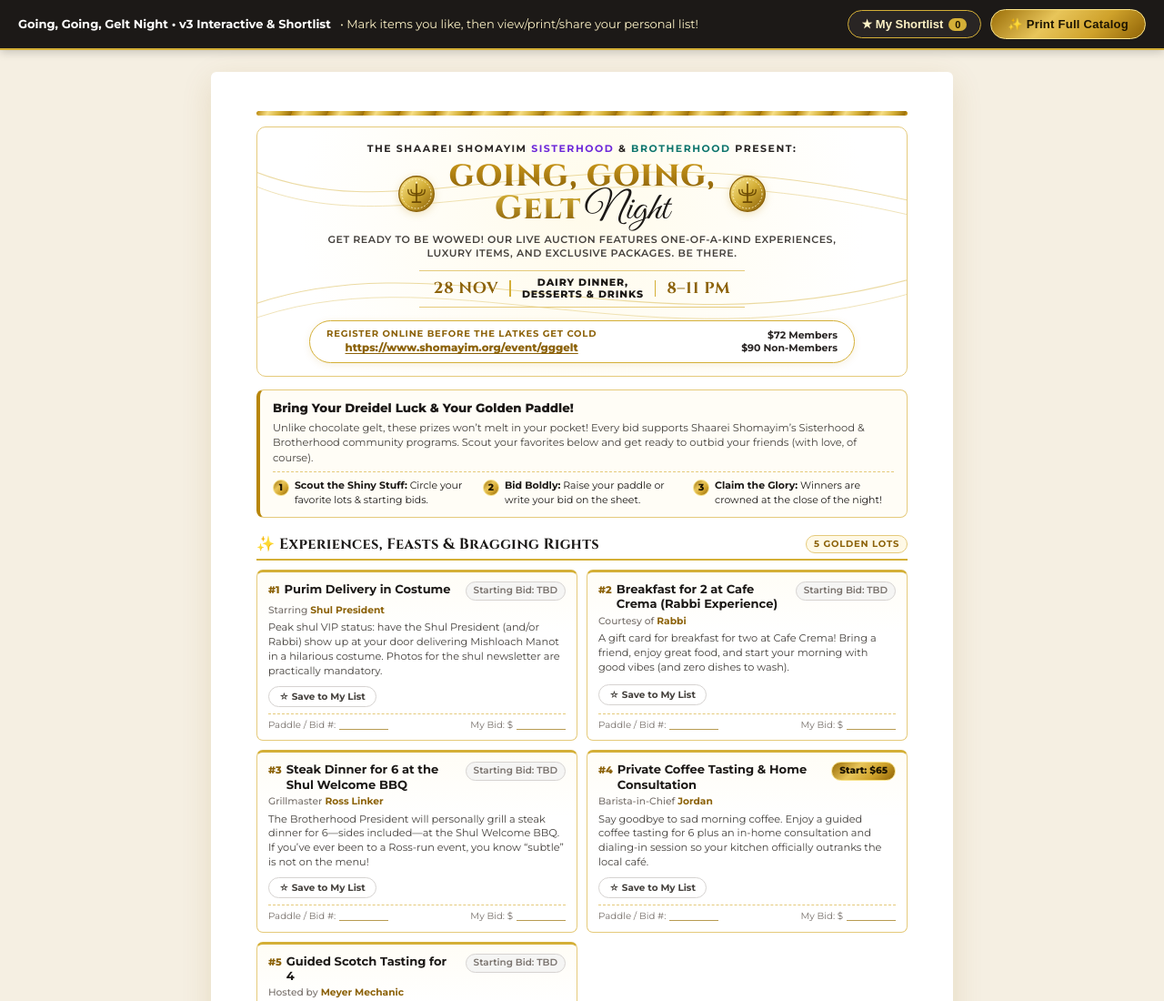
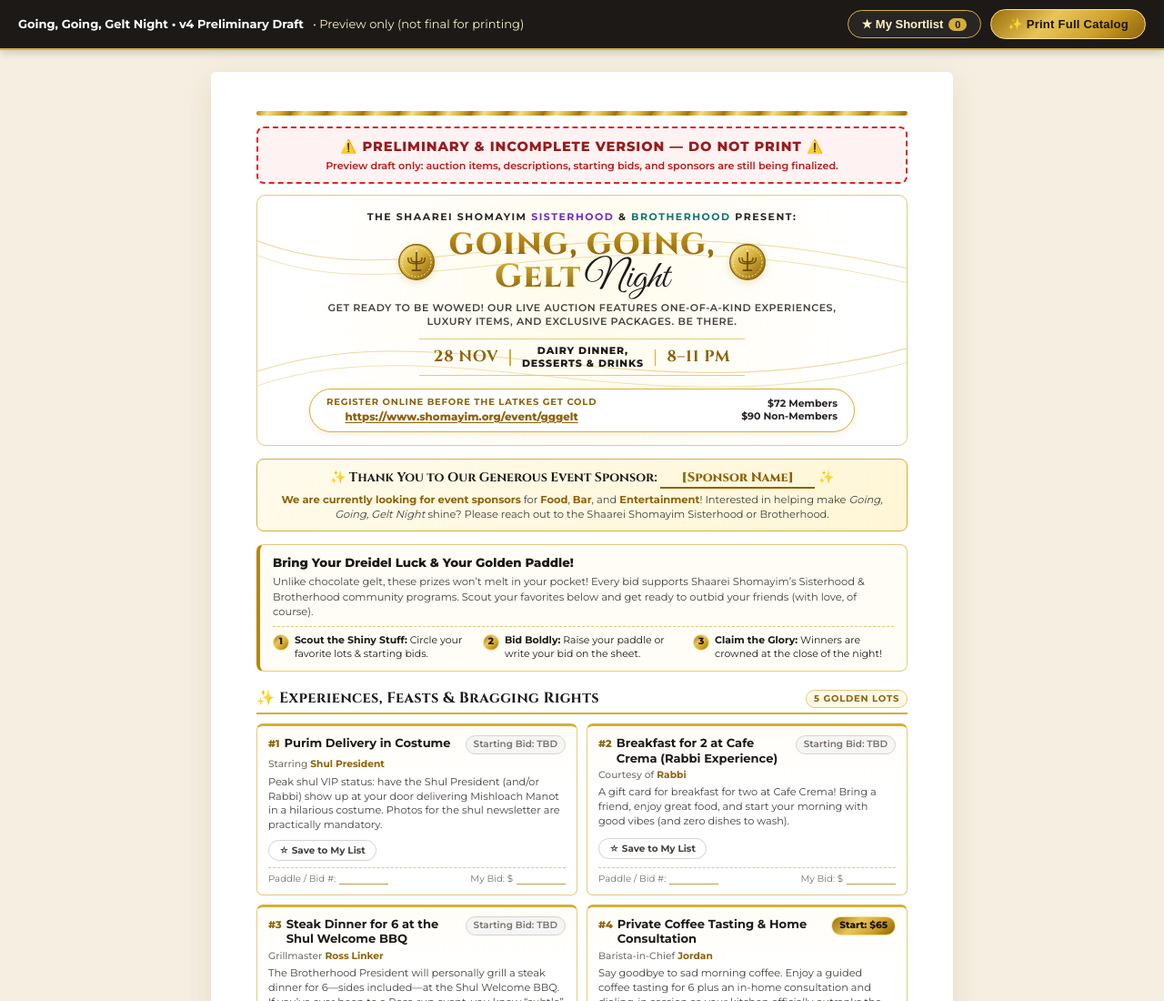
Before and after one commit to jwlass/gggelt2026, a plain HTML site: page index.html in a window 1280 px wide. Shown: the top 1100 px of the page at 91% size. Drawn offline with Linux system fonts and the light colour scheme.

Commit message:
Add files via upload

```diff
--- a/index.html
+++ b/index.html
@@ -3,7 +3,7 @@
 <head>
   <meta charset="UTF-8" />
   <meta name="viewport" content="width=device-width, initial-scale=1.0" />
-  <title>Going, Going, Gelt Night — 2026 Chanukah Auction Catalog (v3)</title>
+  <title>Going, Going, Gelt Night — 2026 Chanukah Auction Catalog (v4 Preliminary Draft)</title>
   <link rel="preconnect" href="https://fonts.googleapis.com" />
   <link rel="preconnect" href="https://fonts.gstatic.com" crossorigin />
   <link href="https://fonts.googleapis.com/css2?family=Cinzel:wght@600;700;800&family=Great+Vibes&family=Montserrat:wght@400;500;600;700;800&display=swap" rel="stylesheet" />
@@ -161,6 +161,73 @@
       margin-bottom: 12px;
     }
 
+    /* Salient Preliminary / Do Not Print Banner */
+    .preliminary-banner {
+      background: #fef2f2;
+      border: 2.5px dashed #dc2626;
+      border-radius: 8px;
+      padding: 10px 14px;
+      margin-bottom: 12px;
+      text-align: center;
+      color: #991b1b;
+      break-inside: avoid;
+      page-break-inside: avoid;
+    }
+
+    .preliminary-banner-title {
+      font-size: 11pt;
+      font-weight: 800;
+      letter-spacing: 0.06em;
+      text-transform: uppercase;
+      display: block;
+    }
+
+    .preliminary-banner-sub {
+      font-size: 8.4pt;
+      font-weight: 600;
+      color: #b91c1c;
+      margin-top: 2px;
+    }
+
+    /* Event Sponsorship Banner */
+    .sponsor-banner {
+      background: linear-gradient(135deg, #fffbeb 0%, #fff6d6 100%);
+      border: 1.5px solid var(--gold-bright);
+      border-radius: 8px;
+      padding: 10px 16px;
+      margin-bottom: 14px;
+      text-align: center;
+      break-inside: avoid;
+      page-break-inside: avoid;
+    }
+
+    .sponsor-thanks {
+      font-family: "Cinzel", Georgia, serif;
+      font-size: 10.5pt;
+      font-weight: 700;
+      color: var(--charcoal);
+      margin-bottom: 4px;
+    }
+
+    .sponsor-blank {
+      display: inline-block;
+      min-width: 170px;
+      border-bottom: 2px solid var(--gold-deep);
+      color: var(--gold-deep);
+      font-weight: 800;
+      padding: 0 6px;
+    }
+
+    .sponsor-ask {
+      font-size: 8.6pt;
+      color: var(--slate);
+      line-height: 1.4;
+    }
+
+    .sponsor-ask strong {
+      color: var(--gold-deep);
+    }
+
     .catalog-header {
       position: relative;
       overflow: hidden;
@@ -1173,8 +1240,8 @@
   <!-- Screen-Only Print Toolbar -->
   <div class="print-toolbar">
     <div class="print-toolbar-info">
-      <strong>Going, Going, Gelt Night &bull; v3 Interactive &amp; Shortlist</strong>
-      <span>• Mark items you like, then view/print/share your personal list!</span>
+      <strong>Going, Going, Gelt Night &bull; v4 Preliminary Draft</strong>
+      <span>• Preview only (not final for printing)</span>
     </div>
     <div class="toolbar-actions">
       <button class="shortlist-top-btn" onclick="openShortlistModal()">
@@ -1186,6 +1253,14 @@
 
   <main class="catalog-page">
     <div class="gold-top-bar" aria-hidden="true"></div>
+
+    <!-- Salient Preliminary / Incomplete Draft Flag -->
+    <div class="preliminary-banner" role="alert">
+      <span class="preliminary-banner-title">⚠️ Preliminary &amp; Incomplete Version — Do Not Print ⚠️</span>
+      <div class="preliminary-banner-sub">
+        Preview draft only: auction items, descriptions, starting bids, and sponsors are still being finalized.
+      </div>
+    </div>
 
     <!-- Flyer-Aligned Header -->
     <header class="catalog-header">
@@ -1260,6 +1335,17 @@
         </div>
       </div>
     </header>
+
+    <!-- Event Sponsorship Callout -->
+    <section class="sponsor-banner" aria-label="Event Sponsorship">
+      <div class="sponsor-thanks">
+        ✨ Thank You to Our Generous Event Sponsor: <span class="sponsor-blank">[Sponsor Name]</span> ✨
+      </div>
+      <div class="sponsor-ask">
+        <strong>We are currently looking for event sponsors</strong> for <strong>Food</strong>, <strong>Bar</strong>, and <strong>Entertainment</strong>!
+        Interested in helping make <em>Going, Going, Gelt Night</em> shine? Please reach out to the Shaarei Shomayim Sisterhood or Brotherhood.
+      </div>
+    </section>
 
     <!-- Playful Bidding Guide -->
     <section class="welcome-box" aria-label="Bidding Guide">
```
